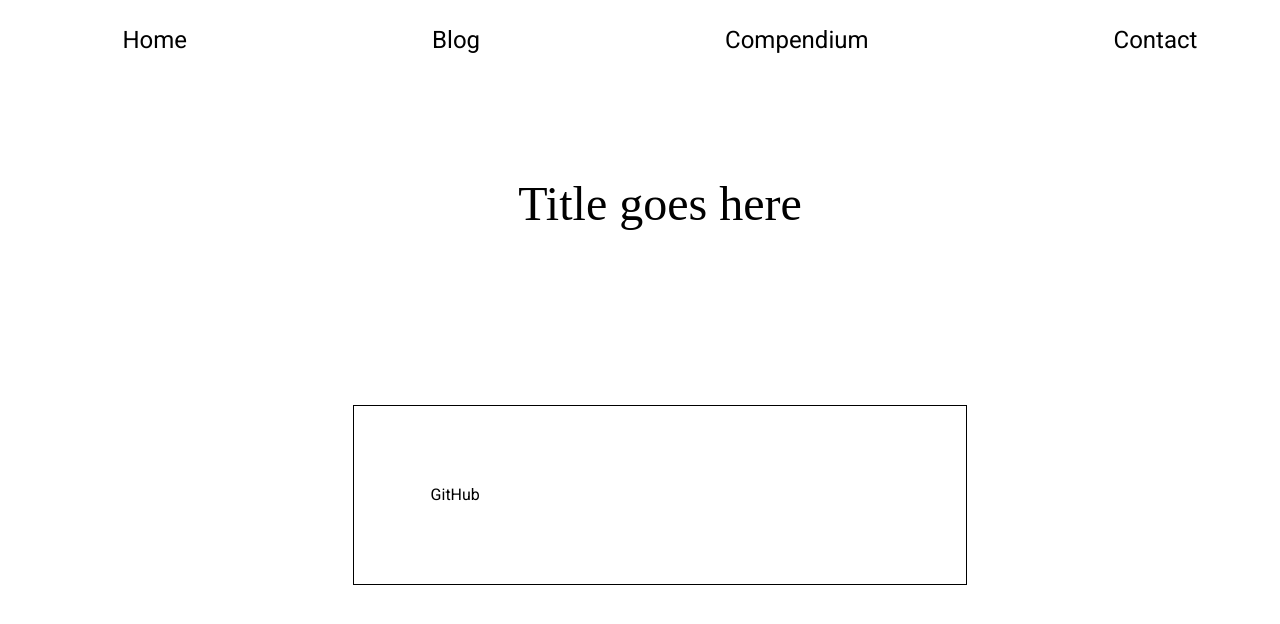
After one commit to Redesigner/compendium, a Django app: page /compendium in a window 1280 px wide. The commit adds this page. Shown: the top 624 px of the page. Run offline with Django 3.2, Linux system fonts and the light colour scheme; some web fonts are replaced.

```diff
--- /dev/null
+++ b/blog/nav.py
@@ -0,0 +1,11 @@
+class navitem:
+    def __init__(self, name, url):
+        self.name = name
+        self.url = url
+
+navitems = [
+    navitem('Home','/'),
+    navitem('Blog','blog'),
+    navitem('Compendium','compendium'),
+    navitem('Contact','contact'),
+    ]
--- a/blog/settings.py
+++ b/blog/settings.py
@@ -15,7 +15,11 @@ ALLOWED_HOSTS = []
 # Application definition
 
 INSTALLED_APPS = [
+
+    'compendium',
     'landing',
+
+
     'django.contrib.admin',
     'django.contrib.auth',
     'django.contrib.contenttypes',
--- a/blog/templates/base.html
+++ b/blog/templates/base.html
@@ -9,7 +9,7 @@
     <link rel="stylesheet" href={% static "css/reset.css" %}>
     <!--must come after reset!-->
     <link rel="stylesheet" href={% static "css/main.css" %}>
-    <link rel="stylesheet" href={% static "css/colors.css" %}>
+    <!--link rel="stylesheet" href={% static "css/colors.css" %}-->
     <link rel="stylesheet" href={% static "css/typography.css" %}>
     <!--link rel="stylesheet href={%static "css/min.css" %}-->
     <title>{% block title %}{% endblock %}</title>
--- /dev/null
+++ b/blog/templates/compendium.html
@@ -0,0 +1,10 @@
+{% extends "base.html" %}
+
+{% block title %}My work{% endblock %}
+{% block content %}
+    <ul>
+        <li>
+            <a href='https://github.com/Redesigner'>GitHub</a>
+        </li>
+    </ul>
+{% endblock %}
--- a/blog/urls.py
+++ b/blog/urls.py
@@ -2,4 +2,5 @@ from django.urls import include, path
 
 urlpatterns = [
     path('', include('landing.urls')),
+    path('compendium', include('compendium.urls')),
 ]
--- /dev/null
+++ b/compendium/apps.py
@@ -0,0 +1,5 @@
+from django.apps import AppConfig
+
+
+class CompendiumConfig(AppConfig):
+    name = 'compendium'
--- /dev/null
+++ b/compendium/urls.py
@@ -0,0 +1,8 @@
+from django.urls import path
+
+from . import views
+
+urlpatterns = [
+    path('', views.index),
+    path(r'^.', views.projects),
+]
--- /dev/null
+++ b/compendium/views.py
@@ -0,0 +1,8 @@
+from django.shortcuts import render
+from blog import nav
+
+def index(request):
+    return render(request, 'compendium.html', {'navitems' : nav.navitems})
+
+def projects(request):
+    return render(request, 'compendium.html')
--- a/landing/views.py
+++ b/landing/views.py
@@ -1,6 +1,6 @@
 from django.shortcuts import render
 
-from . import nav
+from blog import nav
 
 def index(request):
     return render(request, 'index.html',  {'navitems' : nav.navitems})
--- a/static/css/main.css
+++ b/static/css/main.css
@@ -23,7 +23,6 @@
     flex: 1 1 auto;
     grid-area: navbar;
     justify-content: center;
-    opacity: 0.5;
     transform: translate(0%, 0%);
     width: auto;
     height: 100%;
```
Also changed, not shown: blog/wsgi.py (+0 -9 lines), landing/nav.py (deleted, +0 -11 lines), compendium/__init__.py (added).
